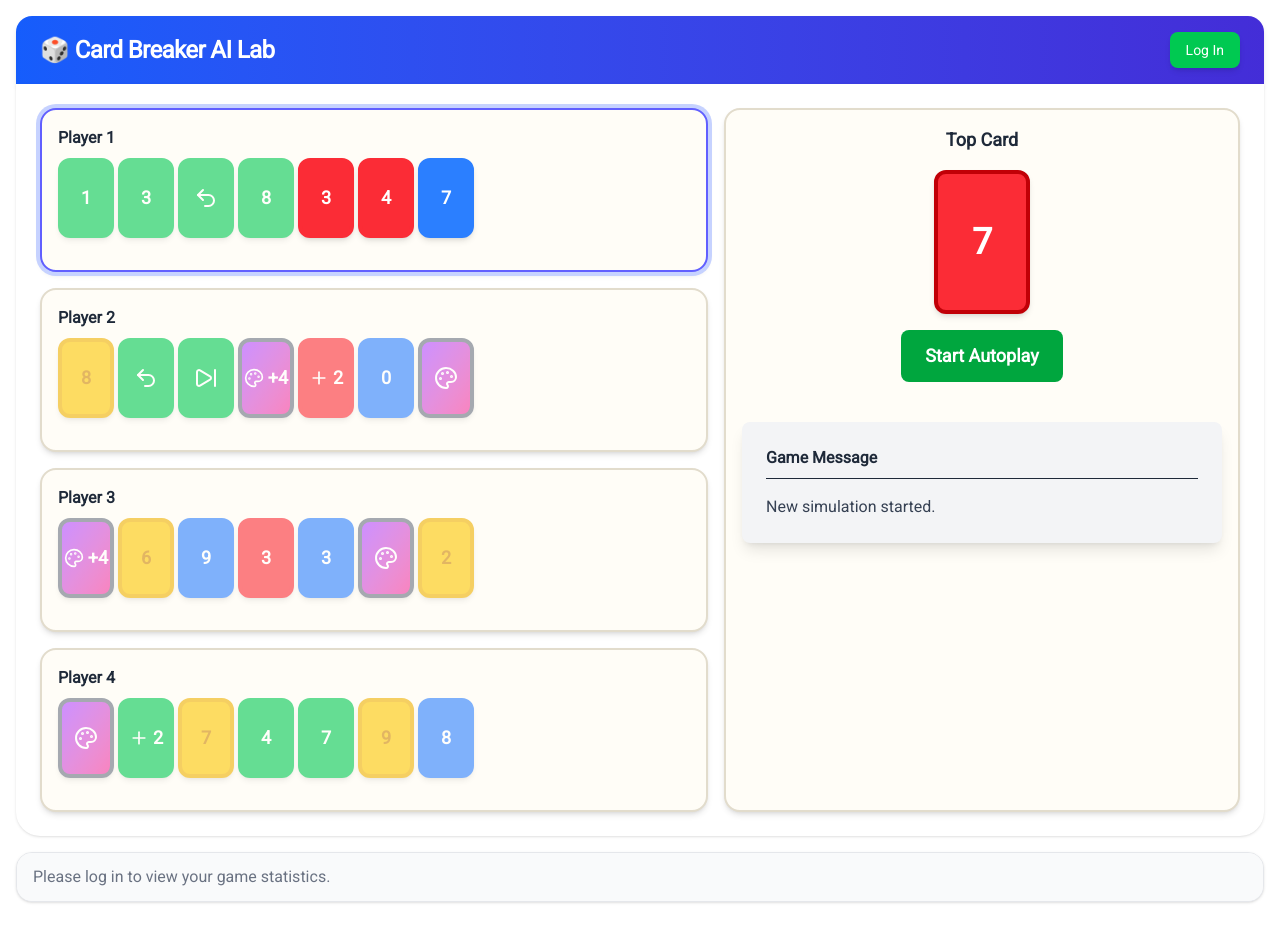
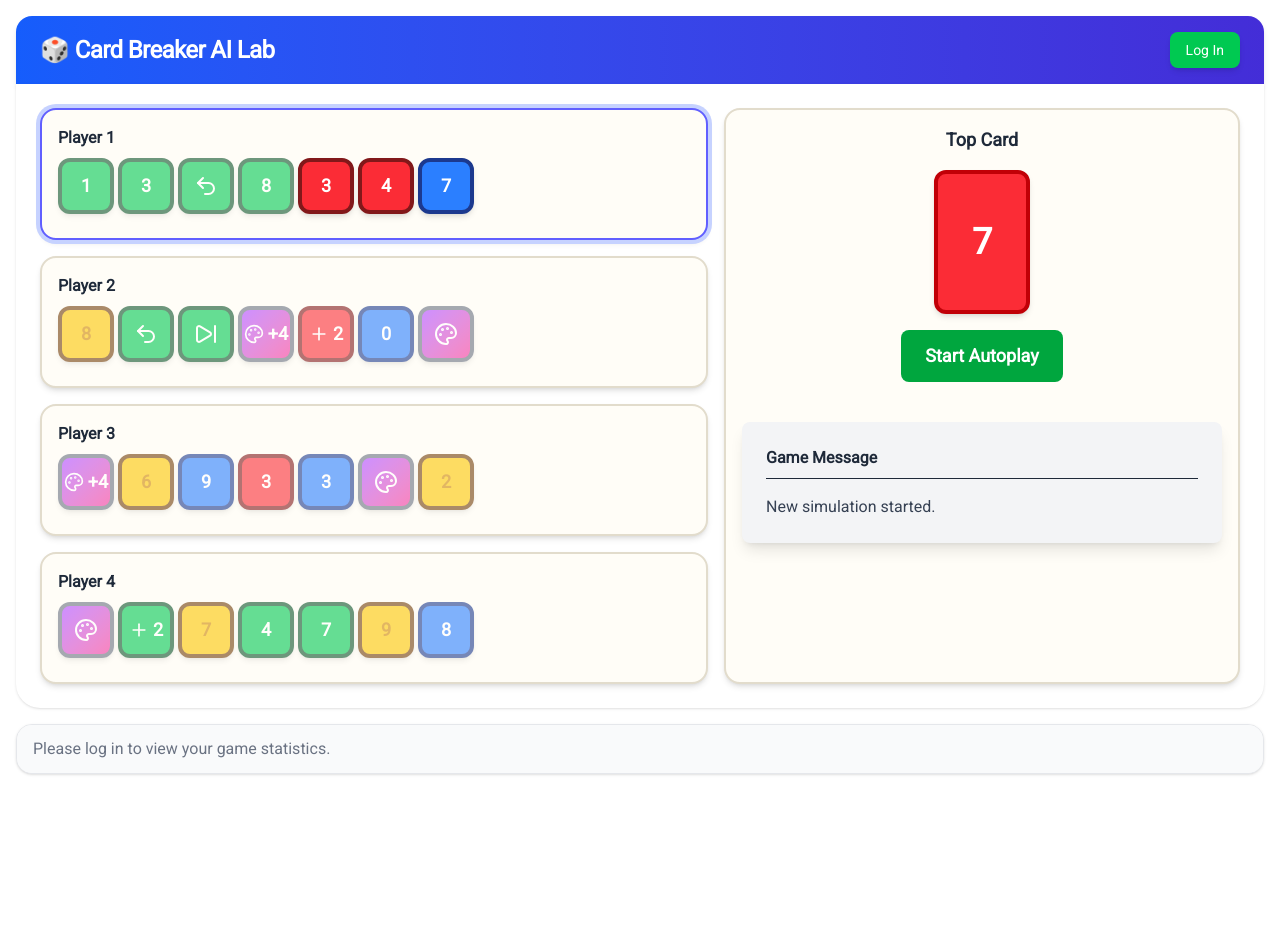
Before and after one commit to mtickle/card-game, a React (Vite) app: page / in a window 1280 px wide. After the commit the page ends 806 px from the top, so only its background shows below. Built offline with nearby package versions, Linux system fonts and the light colour scheme.

Commit message:
Minor AI and style changes.

```diff
--- a/src/App.jsx
+++ b/src/App.jsx
@@ -12,6 +12,16 @@ import { drawCard, initializeGame, playCard, setAutoplay } from '@features/gameS
 import Card, { getCardIcon, WinnerCard } from '@components/Card';
 import { useLastGameId } from '@hooks/useLastGameId';
 
+// A map to define the point value of each card for strategic sorting
+const cardValueMap = {
+  'Wild Draw Four': 50,
+  'Wild': 50,
+  'Draw Two': 20,
+  'Reverse': 20,
+  'Skip': 20,
+  '9': 9, '8': 8, '7': 7, '6': 6, '5': 5, '4': 4, '3': 3, '2': 2, '1': 1, '0': 0
+};
+
 function App() {
   const { user } = useAuth0();
   const state = useSelector((state) => state.game);
@@ -24,7 +34,6 @@ function App() {
     topCard,
     currentPlayer,
     gameMessage,
-    // Note: the old string-based `history` array is no longer used for the UI
     isAutoplaying,
     gameOver,
     winner,
@@ -34,7 +43,6 @@ function App() {
   const aiTurnTimeoutRef = useRef(null);
   const gameOverTimeoutRef = useRef(null);
 
-  // --- AI Logic and other callbacks (no changes needed) ---
   const canPlayCardUI = useCallback((card, currentTopCard) => {
     if (!card || !currentTopCard) return false;
     if (card.color === 'wild') return true;
@@ -57,21 +65,22 @@ function App() {
     return bestColor;
   }, []);
 
+  // --- UPDATED AI Logic with Sorting Strategy ---
   const playAI = useCallback((hand, currentTopCard) => {
-    for (let card of hand) {
-      if (card.color !== 'wild' && canPlayCardUI(card, currentTopCard)) {
+    const sortedHand = [...hand];
+    // Sort the hand from highest point value to lowest
+    sortedHand.sort((a, b) => cardValueMap[b.value] - cardValueMap[a.value]);
+
+    // Find the first playable card in the strategically sorted hand
+    for (let card of sortedHand) {
+      if (canPlayCardUI(card, currentTopCard)) {
         return card;
       }
     }
-    for (let card of hand) {
-      if (card.color === 'wild') {
-        return card;
-      }
-    }
-    return null;
+    return null; // No playable card found
   }, [canPlayCardUI]);
 
-  // --- Effect Hooks (using new Redux actions) ---
+  // --- Effect Hooks ---
   useEffect(() => {
     if (hands && hands.length === 0 && deck.length === 0 && !topCard) {
       dispatch(initializeGame({ isAutoplaying: false }));
@@ -87,6 +96,7 @@ function App() {
       if (aiTurnTimeoutRef.current) clearTimeout(aiTurnTimeoutRef.current);
       return;
     }
+    // AI turn logic now applies to players 1, 2, 3, and player 0 if autoplay is on
     const isCurrentPlayerAI = (currentPlayer !== 0 || isAutoplaying);
     if (isCurrentPlayerAI) {
       if (aiTurnTimeoutRef.current) clearTimeout(aiTurnTimeoutRef.current);
@@ -106,7 +116,7 @@ function App() {
       }, isAutoplaying ? 200 : 1500);
       return () => { if (aiTurnTimeoutRef.current) clearTimeout(aiTurnTimeoutRef.current) };
     }
-  }, [currentPlayer, hands, topCard, isAutoplaying, gameOver, playAI, chooseWildColor, dispatch]);
+  }, [currentPlayer, hands, topCard, isAutoplaying, gameOver, playAI, chooseWildColor, dispatch, user]);
 
   useEffect(() => {
     if (gameOver && isAutoplaying) {
@@ -151,11 +161,11 @@ function App() {
               <div className="flex flex-col gap-2">
                 <div className="font-semibold text-gray-800 text-left">
                   Player {player + 1}
-                  {currentPlayer === player && isAutoplaying && (
+                  {currentPlayer === player && isAutoplaying && player !== 0 && (
                     <span className="ml-2 text-sm text-gray-500">(AI)</span>
                   )}
                 </div>
-                <div className="flex flex-wrap gap-1 justify-left" style={{ minHeight: '6rem' }}>
+                <div className="flex flex-wrap gap-1 justify-left" style={{ minHeight: '4rem' }}>
                   {hands[player]?.length > 0 ? (
                     hands[player].map((card, index) => (
                       <Card
@@ -166,23 +176,19 @@ function App() {
                             if (card.color === 'wild') {
                               const chosenColor = prompt('Choose a color: red, blue, green, or yellow')?.toLowerCase();
                               if (chosenColor && colors.includes(chosenColor)) {
-                                dispatch(playCard({ card, playerIndex: 0, chosenWildColor: chosenColor }));
+                                dispatch(playCard({ card, playerIndex: 0, chosenWildColor, user }));
                               }
                             } else {
-                              dispatch(playCard({ card, playerIndex: 0 }));
+                              dispatch(playCard({ card, playerIndex: 0, user }));
                             }
                           }
                         }}
-                        isDisabled={(player !== currentPlayer) || isAutoplaying || gameOver || !canPlayCardUI(card, topCard)}
-                        isClickable={player === 0 && player === currentPlayer && !isAutoplaying && !gameOver && canPlayCardUI(card, topCard)}
+                        isDisabled={(player !== currentPlayer) || (player === 0 && isAutoplaying) || gameOver || !canPlayCardUI(card, topCard)}
+                        isClickable={player === 0 && !isAutoplaying && currentPlayer === 0 && !gameOver && canPlayCardUI(card, topCard)}
                       />
                     ))
                   ) : (
-                    gameOver && winner === player ? (
-                      <WinnerCard />
-                    ) : (
-                      <p className="text-gray-500 text-sm" style={{ width: '6rem', height: '9rem', display: 'flex', alignItems: 'center', justifyContent: 'center' }}>No cards.</p>
-                    )
+                    <WinnerCard />
                   )}
                 </div>
               </div>
@@ -206,7 +212,7 @@ function App() {
             <button
               className={`px-6 py-3 rounded-lg text-white text-lg font-semibold transition-colors duration-200 ${!isAutoplaying ? 'bg-green-600 hover:bg-green-700' : 'bg-red-600 hover:bg-red-700'} ${(gameOver && !isAutoplaying) ? 'opacity-50 cursor-not-allowed' : ''}`}
               onClick={() => dispatch(setAutoplay(!isAutoplaying))}
-              disabled={!isAutoplaying && gameOver}
+              disabled={gameOver && !isAutoplaying}
             >
               {isAutoplaying ? 'Stop Autoplay' : 'Start Autoplay'}
             </button>
@@ -220,7 +226,6 @@ function App() {
             )}
           </div>
 
-          {/* This is the container for the old history panel, which is now replaced by the TurnLogTable below */}
           <div className="w-full md:w-120 bg-gray-100 p-6 rounded-lg shadow-lg max-h-[40vh] overflow-y-auto">
             <h3 className="text-1xl font-semibold mb-4 text-gray-800 border-b pb-2">Game Message</h3>
             <p className="text-gray-700">{gameMessage}</p>
@@ -230,14 +235,8 @@ function App() {
 
       {/* Game Statistics and Turn Log */}
       <div className="mb-4 border border-gray-200 bg-white shadow-sm rounded-t-2xl rounded-b-2xl overflow-hidden">
-        {/* <div className="bg-gradient-to-r from-blue-600 to-indigo-700 text-white px-6 py-4 shadow-md flex justify-between items-center rounded-t-2xl">
-          <h3 className="text-1xl font-semibold tracking-tight">📊 Game Statistics</h3>
-        </div> */}
-        <GameStatsPanel />
+        <GameStatsPanel refreshKey={lastFinishedGameId} />
         {lastFinishedGameId && <TurnLogTable gameId={lastFinishedGameId} />}
-
-
-
       </div>
     </div>
   );
--- a/src/components/Card.jsx
+++ b/src/components/Card.jsx
@@ -4,8 +4,8 @@ import { Palette, Plus, SkipForward, Undo2 } from 'lucide-react';
 // Add a simple "WinnerCard" component or integrate its styles directly
 export const WinnerCard = () => (
     <div
-        className="w-14 h-20 rounded-xl shadow-md flex items-center justify-center text-3xl font-extrabold bg-green-500 text-white border-4 border-green-700 animate-pulse-once"
-        style={{ minWidth: '3.5rem', minHeight: '4.5rem' }} // Ensure it maintains card size
+        className="w-14 h-14 rounded-xl shadow-md flex items-center justify-center text-3xl font-extrabold bg-purple-400 text-white border-4 border-purple-700 animate-pulse-once"
+        style={{ minWidth: '3.5rem', minHeight: '4rem' }} // Ensure it maintains card size
     >
         🏆
     </div>
@@ -44,13 +44,13 @@ export const getColorClass = (color, type = 'card') => {
     // 'type' can be used to vary styles, e.g., 'card' vs 'border'
     switch (color) {
         case 'red':
-            return type === 'card' ? 'bg-red-500 text-white' : 'border-red-500 text-red-600';
+            return type === 'card' ? 'bg-red-500 text-white' : 'border-red-900 text-red-600';
         case 'blue':
-            return type === 'card' ? 'bg-blue-500 text-white' : 'border-blue-500 text-blue-600';
+            return type === 'card' ? 'bg-blue-500 text-white' : 'border-blue-900 text-blue-600';
         case 'green':
-            return type === 'card' ? 'bg-green-500 text-white' : 'border-green-500 text-green-600';
+            return type === 'card' ? 'bg-green-500 text-white' : 'border-green-900 text-green-600';
         case 'yellow':
-            return type === 'card' ? 'bg-yellow-400 text-black' : 'border-yellow-500 text-yellow-600'; // Yellow text on yellow card can be hard to see
+            return type === 'card' ? 'bg-yellow-400 text-black' : 'border-yellow-900 text-yellow-600'; // Yellow text on yellow card can be hard to see
         case 'wild':
             return type === 'card' ? 'bg-gradient-to-br from-purple-500 to-pink-500 text-white' : 'border-gray-500 text-gray-600';
         default:
@@ -63,7 +63,7 @@ const Card = ({ card, onClick, isDisabled, isClickable }) => {
     const { color, value } = card;
 
     const baseClasses = `
-        w-14 h-20 rounded-xl shadow-md flex items-center justify-center text-lg font-bold transition-all duration-200 ease-in-out
+        w-14 h-14 rounded-xl shadow-md flex items-center justify-center text-lg font-bold transition-all duration-200 ease-in-out
         ${getColorClass(color, 'card')}
         ${isClickable ? 'cursor-pointer hover:scale-105' : ''}
         ${isDisabled ? 'opacity-60 cursor-not-allowed' : ''}
--- a/src/components/GameStatsPanel.jsx
+++ b/src/components/GameStatsPanel.jsx
@@ -113,10 +113,10 @@ export default function GameStatsPanel({ refreshKey }) {
         const gameLengths = allGames.map(game => Array.isArray(game.turnHistory) ? game.turnHistory.length : 0);
 
         const gameLengthData = {
-            labels: allGames.slice(-30).map((g, i) => `Game ${gamesPlayed - Math.min(30, gamesPlayed) + i + 1}`),
+            labels: allGames.slice(-100).map((g, i) => `Game ${gamesPlayed - Math.min(100, gamesPlayed) + i + 1}`),
             datasets: [{
                 label: 'Number of Turns',
-                data: gameLengths.slice(-30),
+                data: gameLengths.slice(-100),
                 borderColor: '#2563eb',
                 backgroundColor: '#2563eb',
                 tension: 0.1,
```
